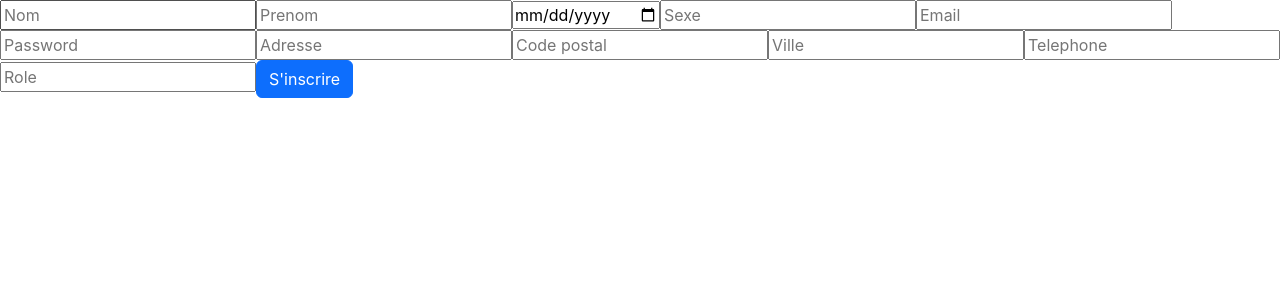
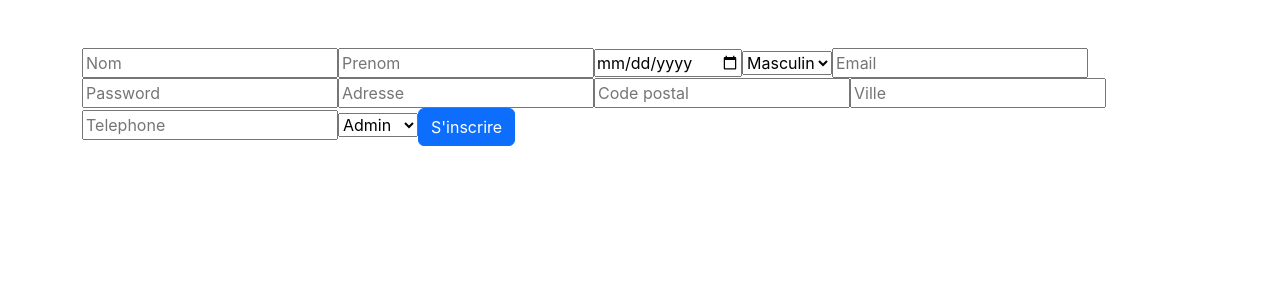
Before and after one commit to michaelb-code/frenchyGurumi_vercel, a React (Create React App) app in the folder front/: page /register in a window 1280 px wide. Shown: the top 300 px of the page. Built offline with nearby package versions, Linux system fonts and the light colour scheme.

Commit message:
ajout select

```diff
--- a/front/src/pages/registerUser.jsx
+++ b/front/src/pages/registerUser.jsx
@@ -56,13 +56,17 @@ const handleSubmit= async (event) => {
 
     return (
         <form onSubmit={handleSubmit}>
+        <div className="container py-5">
             <input type="text" name="nom" onChange={handleChange} placeholder="Nom" required/>
 
             <input type="text" name="prenom" onChange={handleChange} placeholder="Prenom" required/>
 
             <input type="date" name="date_naissance" onChange={handleChange} placeholder="Date de naissance" required/>
 
-            <input type="text" name="sexe" onChange={handleChange} placeholder="Sexe" required/>
+            <select name="sexe" onChange={handleChange} placeholder="Sexe" required>
+                <option value="masculin">Masculin</option>
+                <option value="feminin">Feminin</option>
+            </select>
 
             <input type="email" name="email" onChange={handleChange} placeholder="Email" required/>
 
@@ -76,11 +80,16 @@ const handleSubmit= async (event) => {
 
             <input type="text" name="telephone" onChange={handleChange} placeholder="Telephone" required/>
 
-            <input type="text" name="role" onChange={handleChange} placeholder="Role" required/>
+            <select name="role" onChange={handleChange} placeholder="Role" required>
+                <option value="admin">Admin</option>
+                <option value="user">User</option>
+                <option value="visiteur">Visiteur</option>
+            </select>
 
             <button type="submit" className="btn btn-primary">S'inscrire</button>
 
             {/* <Link to="/login">Se connecter</Link> */}
+        </div>
         </form>
     );
 };
```
